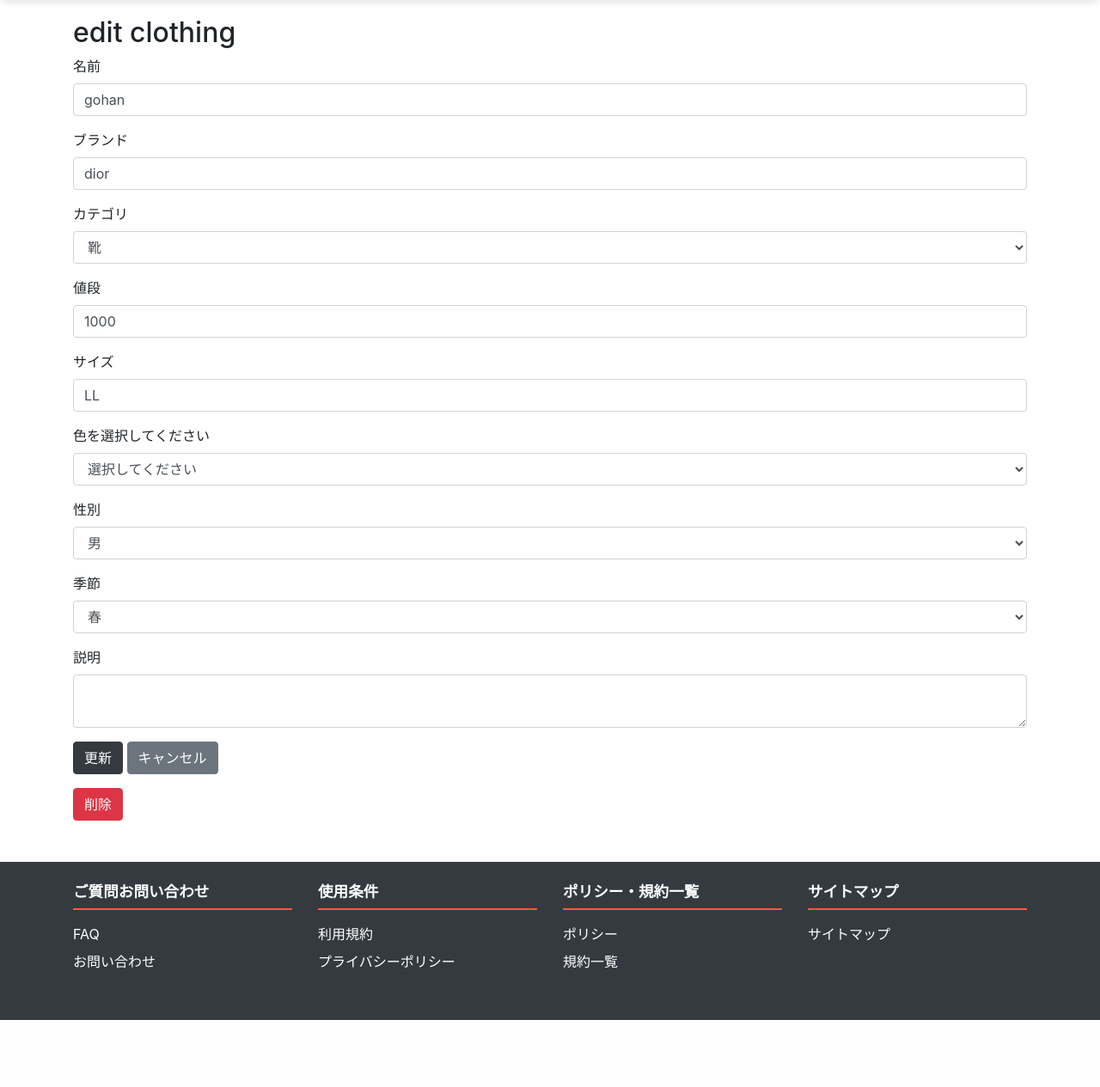
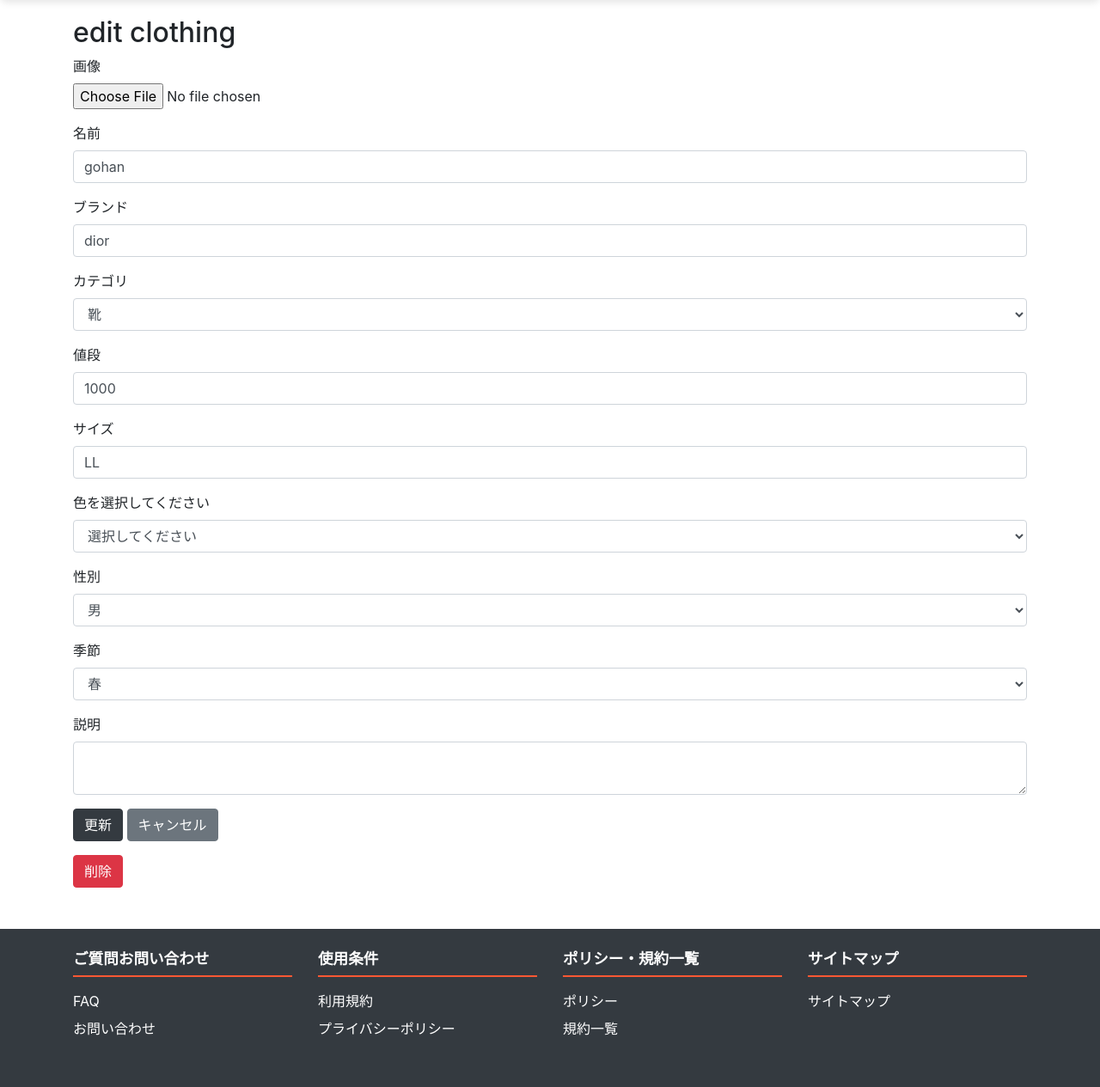
Before and after one commit to c0a22120/My-closet, a Flask app: page /edit-clothing/1 in a window 1280 px wide. Shown: the part 51-1316 px from the top of the page at 86% size. Before the commit the page ends 1238 px from the top, so only its background shows below. Run offline with Flask 3, Linux system fonts and the light colour scheme; some libraries are stand-ins or nearby versions.

Commit message:
[fix]edit_clothing image

```diff
--- a/templates/edit_clothing.html
+++ b/templates/edit_clothing.html
@@ -32,6 +32,10 @@
     <div class="container mt-4">
         <h2>edit clothing</h2>
         <form method="POST">
+            <div class="form-group">
+                <label for="image">画像</label>
+                <input type="file" class="form-control-file" id="image" name="image">
+            </div>
             <div class="form-group">
                 <label for="name">名前</label>
                 <input type="text" class="form-control" id="name" name="name" value="{{ clothing.name }}" required>
```
